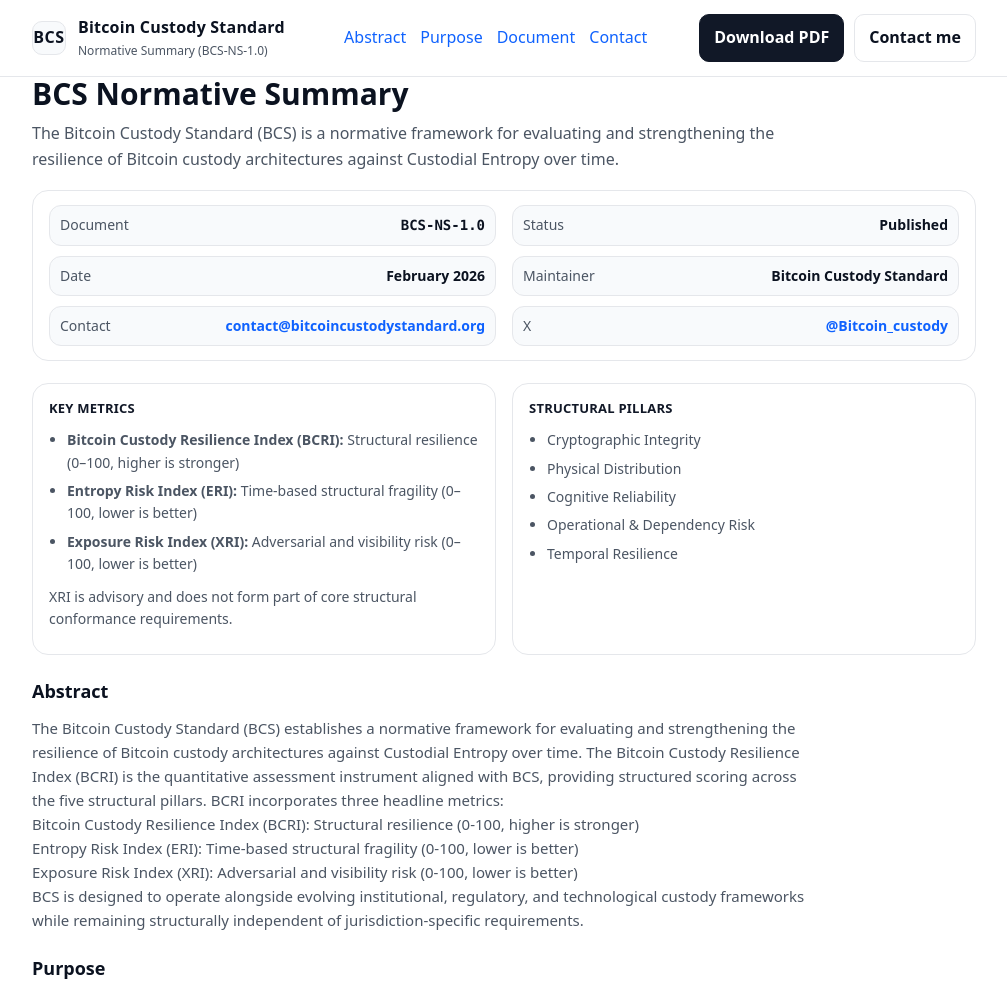
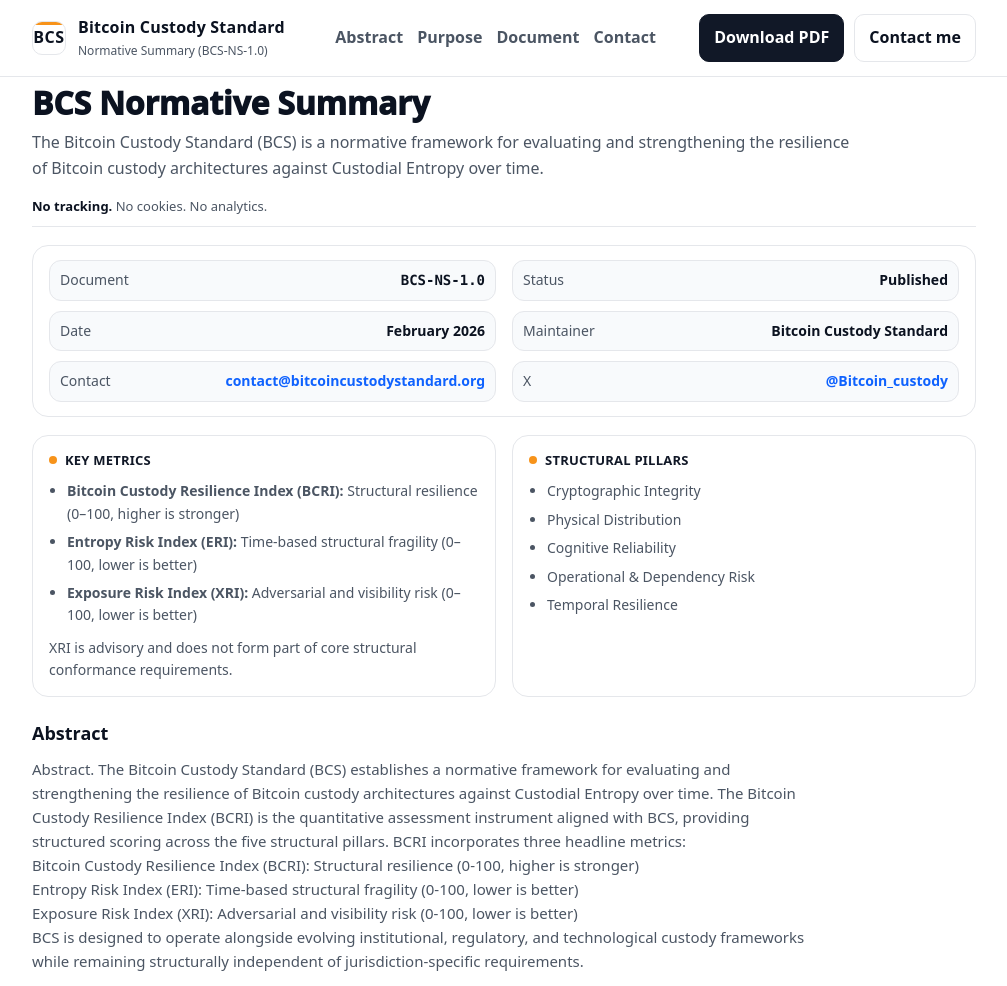
Before and after one commit to BitcoinCustodyStandard/bitcoincustodystandard.github.io, a plain HTML site: page index.html in a window 1280 px wide. Shown: the top 986 px of the page, without its empty margins (136-1143 px from the left). Drawn offline with Linux system fonts and the light colour scheme.

Commit message:
Update index.html

```diff
--- a/index.html
+++ b/index.html
@@ -15,8 +15,6 @@
   <meta property="og:type" content="website" />
   <meta property="og:url" content="https://bitcoincustodystandard.org/" />
   <meta name="twitter:card" content="summary" />
-  <meta name="twitter:title" content="Bitcoin Custody Standard — Normative Summary" />
-  <meta name="twitter:description" content="BCS-NS-1.0 (Normative). Framework for custody resilience against Custodial Entropy; metrics: BCRI, ERI, XRI." />
 
   <style>
     :root{
@@ -28,6 +26,7 @@
       --btn:#111827;
       --btnText:#ffffff;
       --link:#0f62fe;
+      --btc:#f7931a; /* subtle accent */
     }
     *{box-sizing:border-box}
     body{
@@ -39,9 +38,9 @@
     }
     a{color:var(--link); text-decoration:none}
     a:hover{text-decoration:underline}
-
     .wrap{ max-width: 980px; margin: 0 auto; padding: 0 18px; }
 
+    /* Top bar */
     header{
       border-bottom:1px solid var(--border);
       background:#fff;
@@ -69,14 +68,22 @@
       border-radius:10px;
       display:grid;
       place-items:center;
-      background: var(--panel);
-      font-weight:800;
+      background: #fff;
+      font-weight:900;
       letter-spacing:.6px;
+      position:relative;
+      overflow:hidden;
+    }
+    .mark::before{
+      content:"";
+      position:absolute;
+      inset:0;
+      border-top:3px solid var(--btc);
     }
     .brand h1{
       font-size:16px;
       margin:0;
-      font-weight:850;
+      font-weight:900;
       letter-spacing:.2px;
     }
     .brand .sub{
@@ -91,6 +98,11 @@
       align-items:center;
       flex-wrap:wrap;
     }
+    nav a{
+      color: var(--muted);
+      font-weight: 650;
+    }
+    nav a:hover{ color: var(--text); text-decoration:none; }
 
     .actions{
       display:flex;
@@ -107,7 +119,7 @@
       border:1px solid var(--border);
       background:#fff;
       color:var(--text);
-      font-weight:750;
+      font-weight:800;
       white-space:nowrap;
     }
     .btn.primary{
@@ -119,52 +131,37 @@
 
     main{ padding: 34px 0 60px; }
 
+    .hero{
+      padding: 8px 0 10px;
+      border-bottom: 1px solid var(--border);
+      margin-bottom: 18px;
+    }
     .hero h2{
-      font-size: 30px;
-      line-height: 1.15;
+      font-size: 32px;
+      line-height: 1.12;
       margin: 0 0 10px 0;
-      font-weight: 900;
+      font-weight: 950;
+      letter-spacing: -0.2px;
     }
     .lead{
-      margin: 0 0 18px 0;
+      margin: 0 0 14px 0;
       color: var(--muted);
       font-size: 16px;
-      max-width: 85ch;
+      max-width: 90ch;
     }
-
-    .grid{
-      display:grid;
-      grid-template-columns: 1fr 1fr;
-      gap: 16px;
-      margin: 18px 0 22px;
+    .trust{
+      font-size: 13px;
+      color: var(--muted);
+      margin: 0;
     }
-    @media (max-width: 860px){
-      .grid{ grid-template-columns: 1fr; }
-    }
-
-    .card{
-      border:1px solid var(--border);
-      background:#fff;
-      border-radius: 16px;
-      padding: 14px 16px;
-    }
-    .card h3{
-      margin:0 0 10px 0;
-      font-size: 13px;
-      letter-spacing:.22px;
-      text-transform: uppercase;
-      color:#111827;
-    }
-    .card p{ margin: 0 0 10px 0; color: var(--muted); font-size:14px; }
-    .card ul{ margin:0; padding-left: 18px; color: var(--muted); font-size:14px; }
-    .card li{ margin: 6px 0; }
+    .trust strong{ color: var(--text); }
 
     .meta{
       border:1px solid var(--border);
       background:#fff;
       border-radius: 16px;
       padding: 14px 16px;
-      margin: 18px 0 22px;
+      margin: 18px 0 18px;
     }
     .metaGrid{
       display:grid;
@@ -185,7 +182,40 @@
       background: var(--panel);
     }
     .k{color: var(--muted)}
-    .v{font-weight:800; text-align:right}
+    .v{font-weight:900; text-align:right}
+
+    .grid{
+      display:grid;
+      grid-template-columns: 1fr 1fr;
+      gap: 16px;
+      margin: 16px 0 22px;
+    }
+    @media (max-width: 860px){
+      .grid{ grid-template-columns: 1fr; }
+    }
+    .card{
+      border:1px solid var(--border);
+      background:#fff;
+      border-radius: 16px;
+      padding: 14px 16px;
+    }
+    .card h3{
+      margin:0 0 10px 0;
+      font-size: 13px;
+      letter-spacing:.22px;
+      text-transform: uppercase;
+      color:#111827;
+      display:flex;
+      align-items:center;
+      gap:8px;
+    }
+    .dot{
+      width:8px;height:8px;border-radius:999px;background:var(--btc);
+      display:inline-block;
+    }
+    .card ul{ margin:0; padding-left: 18px; color: var(--muted); font-size:14px; }
+    .card li{ margin: 6px 0; }
+    .card p{ margin: 10px 0 0; color: var(--muted); font-size:14px; }
 
     .section{
       margin-top: 22px;
@@ -193,9 +223,9 @@
     .section h3{
       margin:0 0 10px 0;
       font-size: 18px;
-      font-weight: 850;
+      font-weight: 900;
     }
-    .section .text{
+    .text{
       color: var(--muted);
       font-size: 15px;
       max-width: 92ch;
@@ -270,7 +300,6 @@
         </nav>
 
         <div class="actions">
-          <!-- Ensure your repo PDF filename matches this -->
           <a class="btn primary" href="BCS_Normative.pdf" download>Download PDF</a>
           <a class="btn" href="mailto:contact@bitcoincustodystandard.org">Contact me</a>
         </div>
@@ -284,6 +313,7 @@
       <p class="lead">
         The Bitcoin Custody Standard (BCS) is a normative framework for evaluating and strengthening the resilience of Bitcoin custody architectures against Custodial Entropy over time.
       </p>
+      <p class="trust"><strong>No tracking.</strong> No cookies. No analytics.</p>
     </section>
 
     <section class="meta" aria-label="Document metadata">
@@ -299,19 +329,17 @@
 
     <section class="grid" aria-label="Overview blocks">
       <div class="card">
-        <h3>Key metrics</h3>
+        <h3><span class="dot"></span>Key metrics</h3>
         <ul>
           <li><strong>Bitcoin Custody Resilience Index (BCRI):</strong> Structural resilience (0–100, higher is stronger)</li>
           <li><strong>Entropy Risk Index (ERI):</strong> Time-based structural fragility (0–100, lower is better)</li>
           <li><strong>Exposure Risk Index (XRI):</strong> Adversarial and visibility risk (0–100, lower is better)</li>
         </ul>
-        <p style="margin-top:10px;">
-          XRI is advisory and does not form part of core structural conformance requirements.
-        </p>
+        <p>XRI is advisory and does not form part of core structural conformance requirements.</p>
       </div>
 
       <div class="card">
-        <h3>Structural pillars</h3>
+        <h3><span class="dot"></span>Structural pillars</h3>
         <ul>
           <li>Cryptographic Integrity</li>
           <li>Physical Distribution</li>
@@ -324,7 +352,7 @@
 
     <section id="abstract" class="section">
       <h3>Abstract</h3>
-      <div class="text">The Bitcoin Custody Standard (BCS) establishes a normative framework for evaluating and strengthening the resilience of Bitcoin custody architectures against Custodial Entropy over time. The Bitcoin Custody Resilience Index (BCRI) is the quantitative assessment instrument aligned with BCS, providing structured scoring across the five structural pillars. BCRI incorporates three headline metrics:
+      <div class="text">Abstract. The Bitcoin Custody Standard (BCS) establishes a normative framework for evaluating and strengthening the resilience of Bitcoin custody architectures against Custodial Entropy over time. The Bitcoin Custody Resilience Index (BCRI) is the quantitative assessment instrument aligned with BCS, providing structured scoring across the five structural pillars. BCRI incorporates three headline metrics:
 Bitcoin Custody Resilience Index (BCRI): Structural resilience (0-100, higher is stronger)
 Entropy Risk Index (ERI): Time-based structural fragility (0-100, lower is better)
 Exposure Risk Index (XRI): Adversarial and visibility risk (0-100, lower is better)
```
